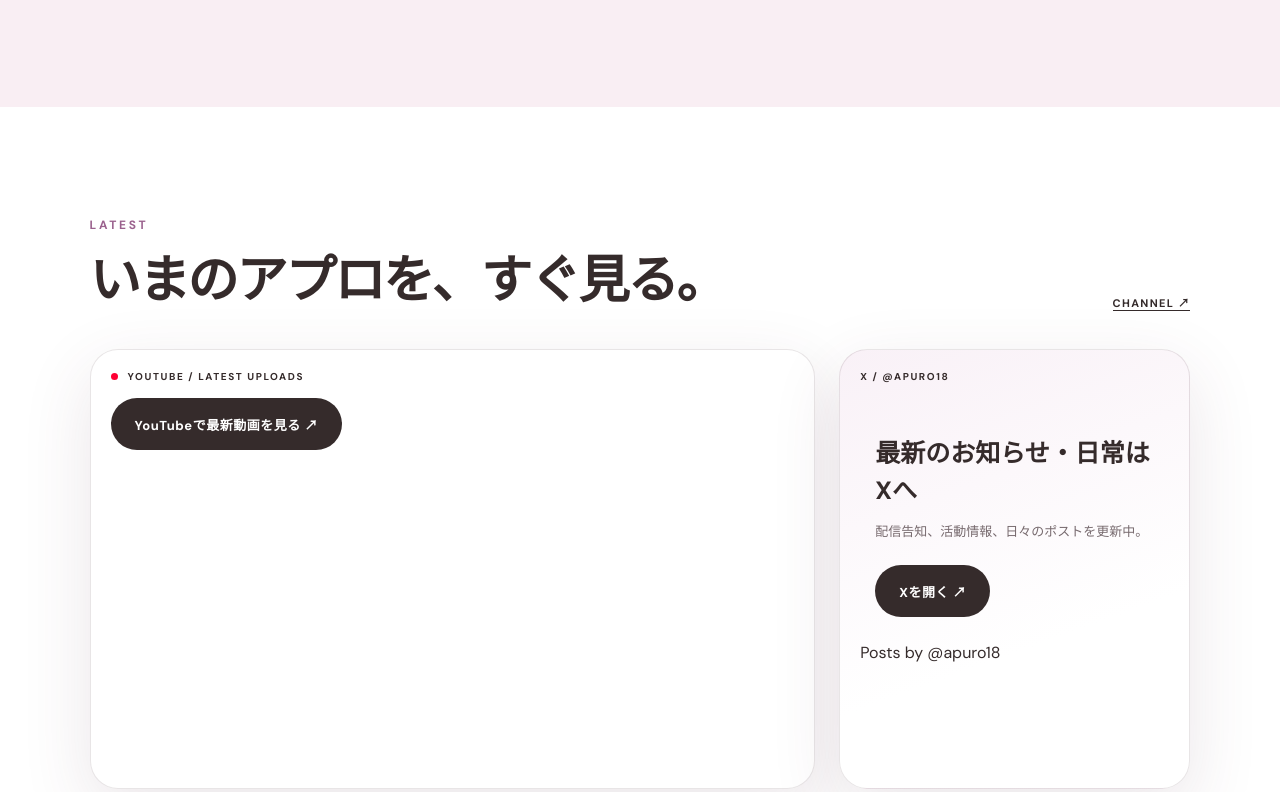
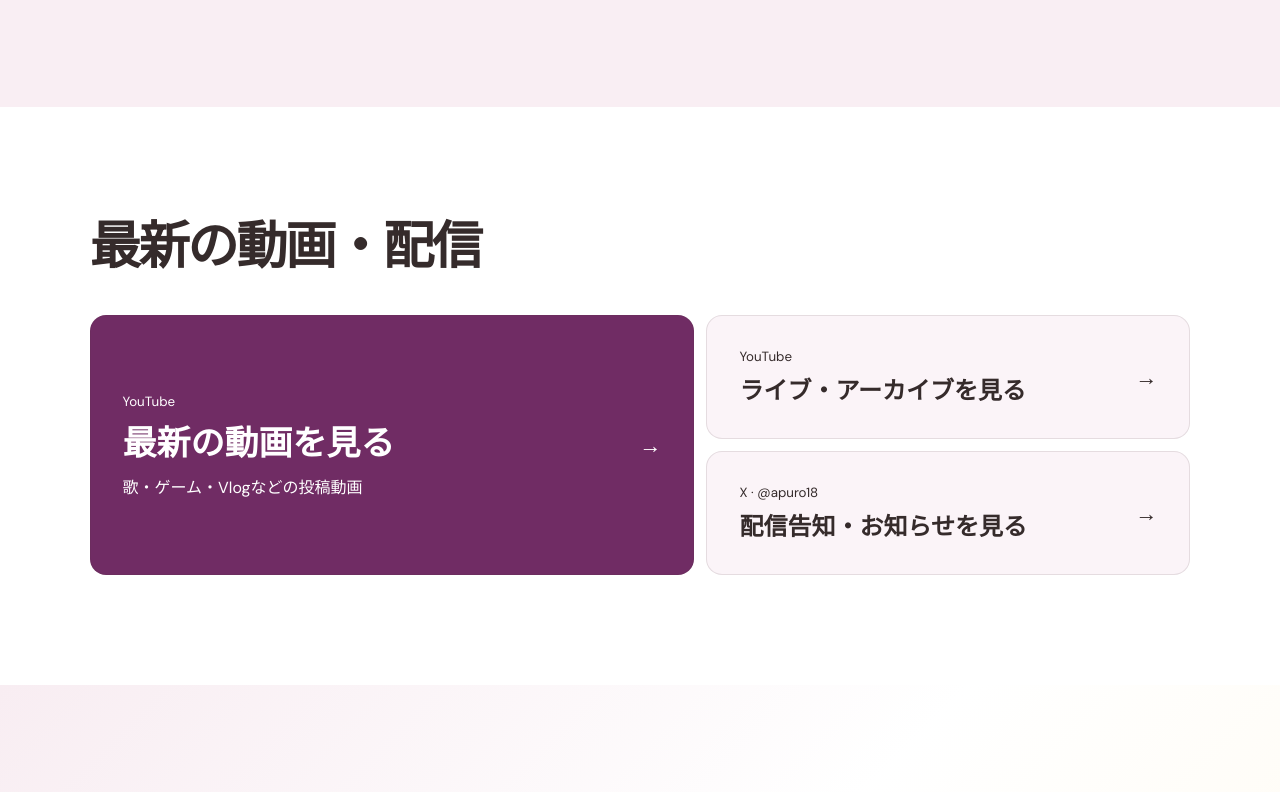
Before and after one commit to apuro1205/apuro-official-site, a plain HTML site: page index.html in a window 1280 px wide. Shown: the part 2013-2805 px from the top of the page. Drawn offline with nearby package versions, Linux system fonts and the light colour scheme; a web font is replaced by a local one.

Commit message:
Redesign latest activity around direct channel links

```diff
--- a/index.html
+++ b/index.html
@@ -1,4 +1,4 @@
-<!doctype html><html lang="ja"><head><meta charset="utf-8"><meta name="viewport" content="width=device-width,initial-scale=1,viewport-fit=cover"><meta name="theme-color" content="#fff9fb"><meta name="description" content="愛神アプロ公式サイト｜VTuber・声優・ナレーター。配信、出演実績、音楽、SNS、各種リンク。"><title>愛神アプロ | Megami Apuro Official</title><link rel="preconnect" href="https://www.youtube-nocookie.com"><link rel="stylesheet" href="./styles.css?v=video-links"></head><body>
+<!doctype html><html lang="ja"><head><meta charset="utf-8"><meta name="viewport" content="width=device-width,initial-scale=1,viewport-fit=cover"><meta name="theme-color" content="#fff9fb"><meta name="description" content="愛神アプロ公式サイト｜VTuber・声優・ナレーター。配信、出演実績、音楽、SNS、各種リンク。"><title>愛神アプロ | Megami Apuro Official</title><link rel="preconnect" href="https://www.youtube-nocookie.com"><link rel="stylesheet" href="./styles.css?v=latest-links"></head><body>
 <div class="ambient a1"></div><div class="ambient a2"></div>
 <header class="site-header"><a class="brand" href="#top" aria-label="トップへ"><img src="./assets/logo.png" alt="愛神アプロ Megami Apuro"></a><nav class="desktop-nav" aria-label="メインナビ"><a href="#about">ABOUT</a><a href="#latest">LATEST</a><a href="#works">WORKS</a><a href="#voice">VOICE</a><a href="#fan-art">FAN ART</a><a href="#links">LINKS</a></nav><a class="contact-pill" href="#contact">CONTACT</a></header>
 <main id="top">
@@ -23,7 +23,20 @@
     </div>
   </section>
 </section>
-<section id="latest" class="section latest"><div class="section-head"><div><p class="kicker">LATEST</p><h2>いまのアプロを、すぐ見る。</h2></div><a target="_blank" rel="noopener noreferrer" href="https://www.youtube.com/@apumega">CHANNEL ↗</a></div><div class="latest-grid"><article class="video-panel"><div class="panel-label"><span class="dot"></span> YOUTUBE / LATEST UPLOADS</div><a class="btn dark latest-video-link" href="https://www.youtube.com/@apumega/videos" target="_blank" rel="noopener noreferrer">YouTubeで最新動画を見る ↗</a></article><article class="x-panel"><div class="panel-label">X / @APURO18</div><div class="x-fallback"><h3>最新のお知らせ・日常はXへ</h3><p>配信告知、活動情報、日々のポストを更新中。</p><a class="btn dark" target="_blank" rel="noopener noreferrer" href="https://x.com/apuro18">Xを開く ↗</a></div><div class="x-embed"><a class="twitter-timeline" data-height="440" data-chrome="noheader nofooter noborders transparent" target="_blank" rel="noopener noreferrer" href="https://twitter.com/apuro18">Posts by @apuro18</a></div></article></div></section>
+<section id="latest" class="section latest" aria-labelledby="latest-title">
+  <div class="section-head"><h2 id="latest-title">最新の動画・配信</h2></div>
+  <div class="latest-destinations">
+    <a class="latest-destination latest-destination-primary" href="https://www.youtube.com/channel/UC0mbQz3Lx-0bn65zJrG7deg/videos">
+      <span><small>YouTube</small><strong>最新の動画を見る</strong><span>歌・ゲーム・Vlogなどの投稿動画</span></span><span aria-hidden="true">→</span>
+    </a>
+    <a class="latest-destination" href="https://www.youtube.com/channel/UC0mbQz3Lx-0bn65zJrG7deg/streams">
+      <span><small>YouTube</small><strong>ライブ・アーカイブを見る</strong></span><span aria-hidden="true">→</span>
+    </a>
+    <a class="latest-destination" href="https://x.com/apuro18">
+      <span><small>X · @apuro18</small><strong>配信告知・お知らせを見る</strong></span><span aria-hidden="true">→</span>
+    </a>
+  </div>
+</section>
 <section id="about" class="section about"><div class="portrait-wrap"><img src="./assets/apuro-portrait.jpg" alt="ワイングラスを持つ愛神アプロ"></div><div class="about-copy"><p class="kicker">ABOUT APURO</p><h2>声で寄り添い、<br>お酒で距離を縮める。</h2><p>愛神アプロ / Megami Apuro。2021年8月27日VTuberデビュー。飲酒雑談、ゲーム、歌、ASMRを中心に活動するVTuberであり、声優・ナレーター・MCとしても活動。</p><p>「大人っぽい声 × 親しみやすいキャラクター」を軸に、ライブ配信から企業PR、イベント、ボイスまで幅広く届けています。</p><dl class="profile-data"><div><dt>所属</dt><dd>個人勢</dd></div><div><dt>誕生日</dt><dd>12月5日</dd></div><div><dt>身長</dt><dd>170 cm</dd></div><div><dt>特技</dt><dd>司会・企画・ナレーション</dd></div><div><dt>キャラクターデザイン</dt><dd><a href="https://x.com/romu2_343" target="_blank" rel="noopener noreferrer">ろむ様 ↗</a></dd></div><div><dt>モデリング</dt><dd><a href="https://x.com/nekotyuta_fncl" target="_blank" rel="noopener noreferrer">ねこつきむらぞー様 ↗</a></dd></div></dl><div class="tags"><span>#お酒</span><span>#ゲーム</span><span>#声優</span><span>#ナレーション</span><span>#ASMR</span><span>#ENFP</span></div><div class="about-actions"><a href="#latest">最新の配信を見る ↓</a><a href="#links">フォロー・応援する ↓</a></div></div></section>
 <section id="works" class="section works" aria-labelledby="works-title">
   <div class="works-header">
@@ -141,4 +154,4 @@
 <footer><img src="./assets/logo.png" alt="愛神アプロ"><p>© Megami Apuro. All rights reserved.</p></footer>
 <nav class="mobile-dock" aria-label="スマホ用外部リンク"><a target="_blank" rel="noopener noreferrer" href="https://www.youtube.com/@apumega"><span>▶</span>YouTube</a><a target="_blank" rel="noopener noreferrer" href="https://x.com/apuro18"><span>𝕏</span>X</a><a target="_blank" rel="noopener noreferrer" href="https://www.youtube.com/@apuroasmr"><span>◉</span>ASMR</a><button type="button" id="moreBtn" aria-haspopup="dialog" aria-controls="linkSheet"><span>＋</span>MORE</button></nav>
 <dialog class="link-sheet" id="linkSheet" aria-labelledby="sheetTitle"><form method="dialog"><button class="sheet-close" aria-label="閉じる" autofocus>×</button></form><p id="sheetTitle">愛神アプロ メニュー</p><a href="#about">アプロを知る ↓</a><a href="#links">フォロー・応援する ↓</a><a href="#works">企業・ご依頼の方 ↓</a><a href="#fan-art">ファンアート ↓</a></dialog>
-<script async src="https://platform.twitter.com/widgets.js" charset="utf-8"></script><script src="./script.js?v=hero-artwork-v2"></script></body></html>
+<script src="./script.js?v=hero-artwork-v2"></script></body></html>
--- a/styles.css
+++ b/styles.css
@@ -80,6 +80,33 @@ body:has(.link-sheet[open]) { overflow: hidden; }
 .teaser { background: #f9eef3; }
 .teaser .video-frame { max-width: 800px; }
 .teaser .btn { margin-top: 18px; }
+.latest-destinations {
+  display: grid;
+  grid-template-columns: minmax(0, 1.25fr) minmax(0, 1fr);
+  gap: 12px;
+}
+.latest-destination {
+  display: flex;
+  justify-content: space-between;
+  align-items: center;
+  gap: 16px;
+  padding: clamp(16px, 3vw, 32px);
+  border: 1px solid var(--line);
+  border-radius: 16px;
+  background: #fbf4f8;
+}
+.latest-destination-primary { grid-row: span 2; background: var(--wine); color: white; }
+.latest-destination strong, .latest-destination small { display: block; }
+.latest-destination small { margin-bottom: 6px; }
+.latest-destination strong { font-size: clamp(16px, 2.1vw, 24px); }
+.latest-destination-primary strong { font-size: clamp(22px, 3vw, 34px); margin-bottom: 8px; }
+.latest-destination > span:last-child { flex: none; font-size: 22px; }
+.latest-destination:hover strong { text-decoration: underline; }
+.latest-destination:focus-visible { outline: 2px solid var(--wine); outline-offset: 3px; }
+@media (max-width: 680px) {
+  .latest-destinations { grid-template-columns: 1fr; }
+  .latest-destination-primary { grid-row: auto; }
+}
 .video-preview { display: grid; place-items: center; position: relative; }
 .video-preview img { position: absolute; width: 100%; height: 100%; object-fit: cover; }
 .video-preview span {
```
